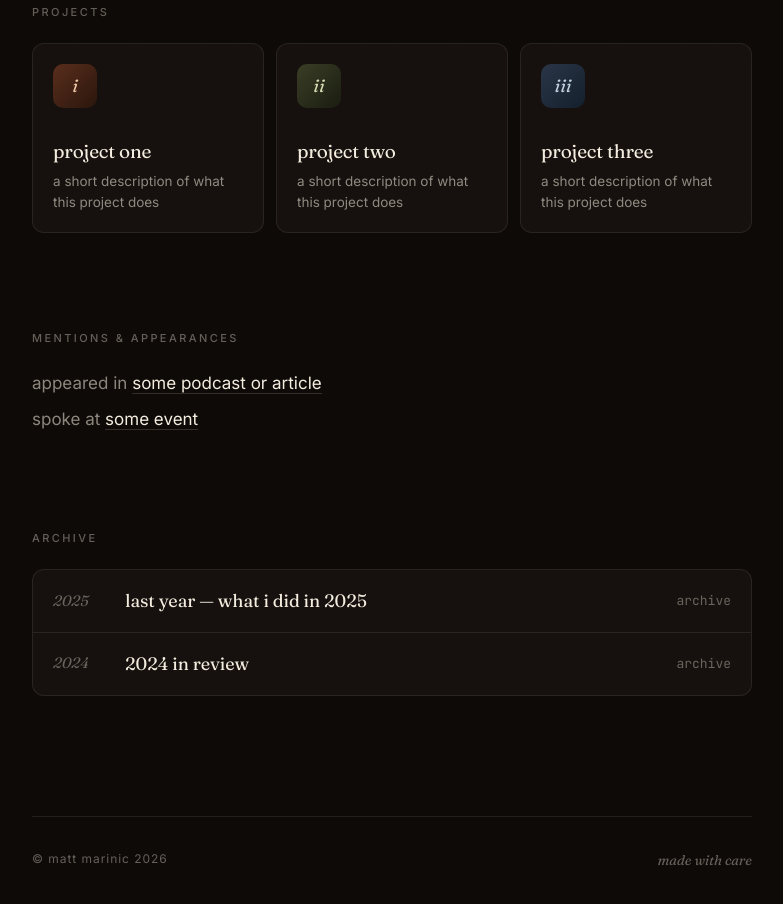
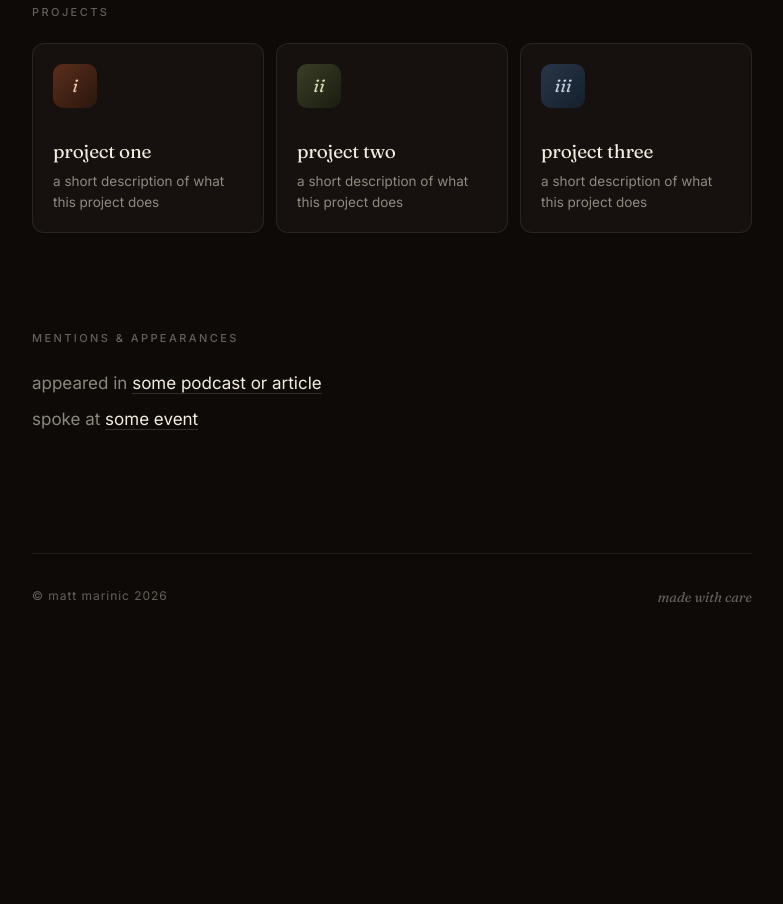
Before and after one commit to callmeMaTTt/website, an Astro site: page /2026 in a window 1280 px wide. Shown: the part 738-1642 px from the top of the page, without its empty margins (248-1031 px from the left). After the commit the page ends 1507 px from the top, so only its background shows below. Built offline with nearby package versions, Linux system fonts and the light colour scheme; Astro itself is replaced by a stand-in of ours.

Commit message:
Update 2026.astro

```diff
--- a/src/pages/2026.astro
+++ b/src/pages/2026.astro
@@ -48,26 +48,6 @@ import Footer from '../components/Footer.astro';
       <p class="page-lead">spoke at <a href="#">some event</a></p>
     </section>
 
-    <section class="section" id="archive">
-      <div class="section-head">
-        <span class="section-label">archive</span>
-      </div>
-      <div class="list">
-        <a href="#" class="list-row">
-          <span class="num">2025</span>
-          <span class="title">last year — what i did in 2025</span>
-          <span></span>
-          <span class="date">archive</span>
-        </a>
-        <a href="#" class="list-row">
-          <span class="num">2024</span>
-          <span class="title">2024 in review</span>
-          <span></span>
-          <span class="date">archive</span>
-        </a>
-      </div>
-    </section>
-
     <Footer />
   </main>
 </Base>
```
